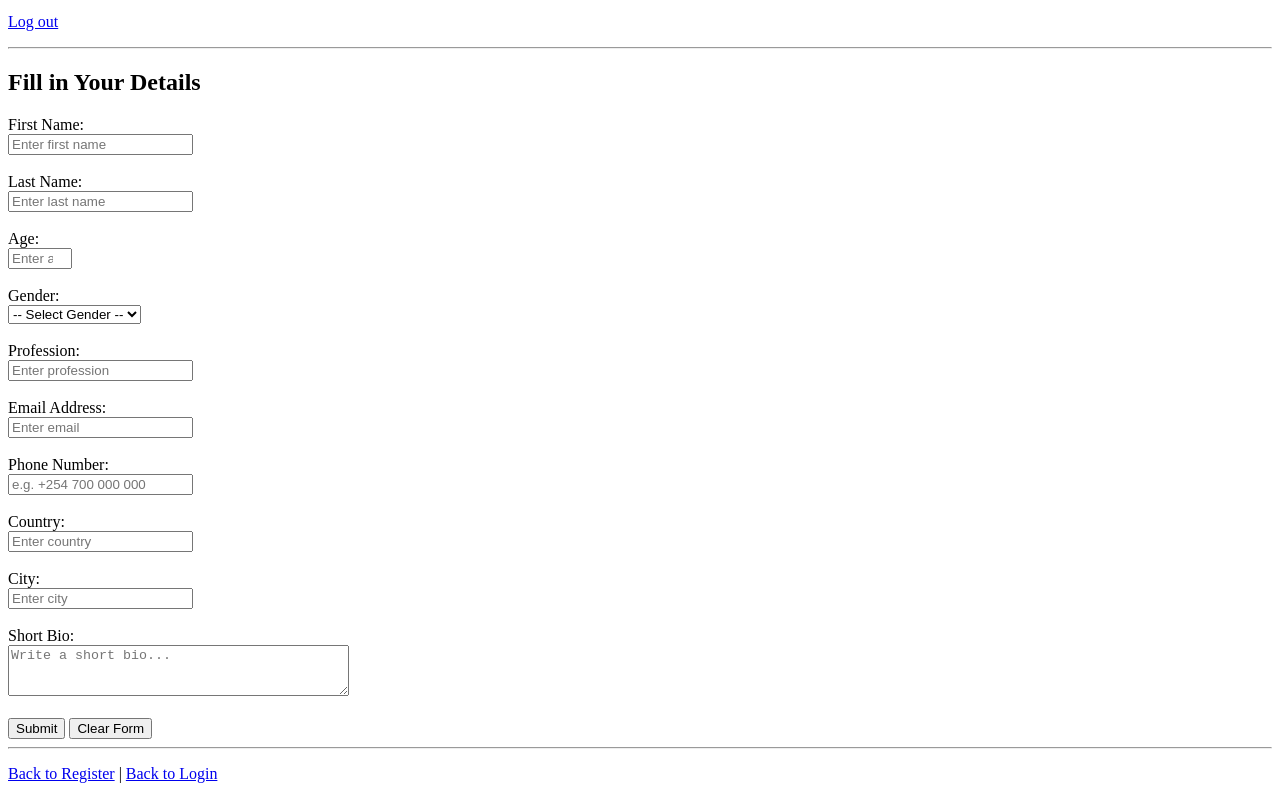
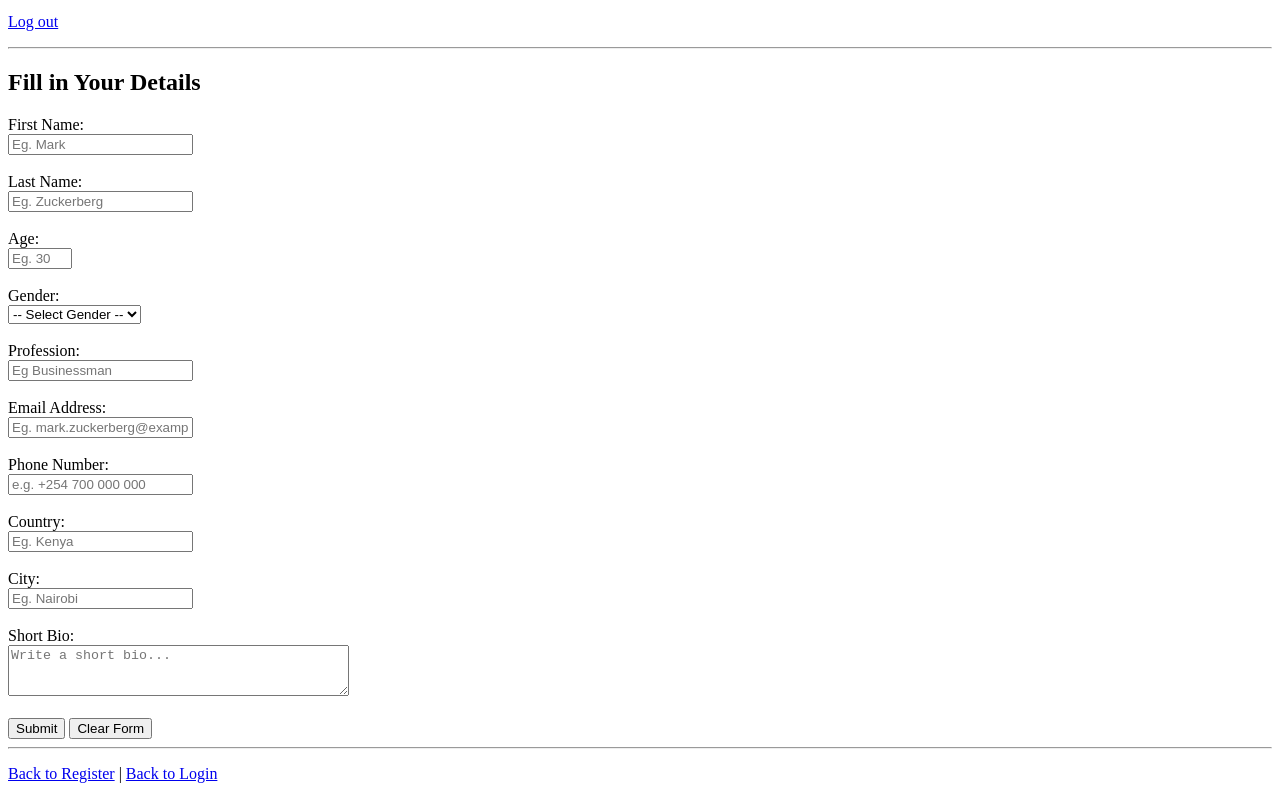
Before and after one commit to RowlandChazima/authentication, a plain HTML site: page dashboard.html in a window 1280 px wide. Shown: the part 101-900 px from the top of the page. Drawn offline with Linux system fonts and the light colour scheme.

Commit message:
fixed dashboard 3

```diff
--- a/dashboard.html
+++ b/dashboard.html
@@ -20,7 +20,7 @@
         type="text"
         id="firstName"
         name="firstName"
-        placeholder="Enter first name"
+        placeholder="Eg. Mark"
         required
       /><br /><br />
 
@@ -29,7 +29,7 @@
         type="text"
         id="lastName"
         name="lastName"
-        placeholder="Enter last name"
+        placeholder="Eg. Zuckerberg"
         required
       /><br /><br />
 
@@ -38,7 +38,7 @@
         type="number"
         id="age"
         name="age"
-        placeholder="Enter age"
+        placeholder="Eg. 30"
         min="1"
         max="120"
         required
@@ -58,7 +58,7 @@
         type="text"
         id="profession"
         name="profession"
-        placeholder="Enter profession"
+        placeholder="Eg Businessman"
       /><br /><br />
 
       <label for="email">Email Address:</label><br />
@@ -66,7 +66,7 @@
         type="email"
         id="email"
         name="email"
-        placeholder="Enter email"
+        placeholder="Eg. mark.zuckerberg@example.com"
       /><br /><br />
 
       <label for="phone">Phone Number:</label><br />
@@ -82,7 +82,7 @@
         type="text"
         id="country"
         name="country"
-        placeholder="Enter country"
+        placeholder="Eg. Kenya"
       /><br /><br />
 
       <label for="city">City:</label><br />
@@ -90,7 +90,7 @@
         type="text"
         id="city"
         name="city"
-        placeholder="Enter city"
+        placeholder="Eg. Nairobi"
       /><br /><br />
 
       <label for="bio">Short Bio:</label><br />
```
